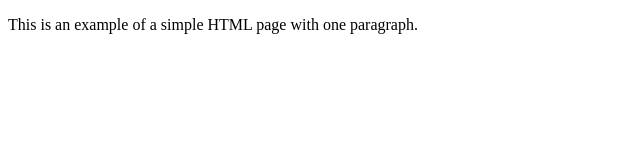
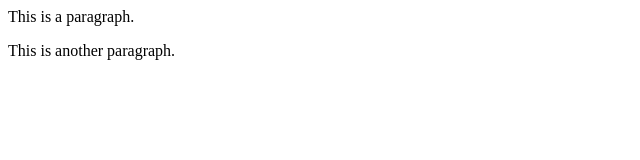
Before and after one commit to rahulindoria5/spiritual-indiatrip, a plain HTML site: page index.html in a window 1280 px wide. Shown: the whole page, without its empty margins (0-640 px from the left). Drawn offline with Linux system fonts and the light colour scheme.

Commit message:
index updated

```diff
--- a/index.html
+++ b/index.html
@@ -1,9 +1,2 @@
-<!DOCTYPE html>
-<html>
-    <head>
-        <title>Example</title>
-    </head>
-    <body>
-        <p>This is an example of a simple HTML page with one paragraph.</p>
-    </body>
-</html>
+<p>This is a paragraph.</p>
+<p>This is another paragraph.</p>
```
